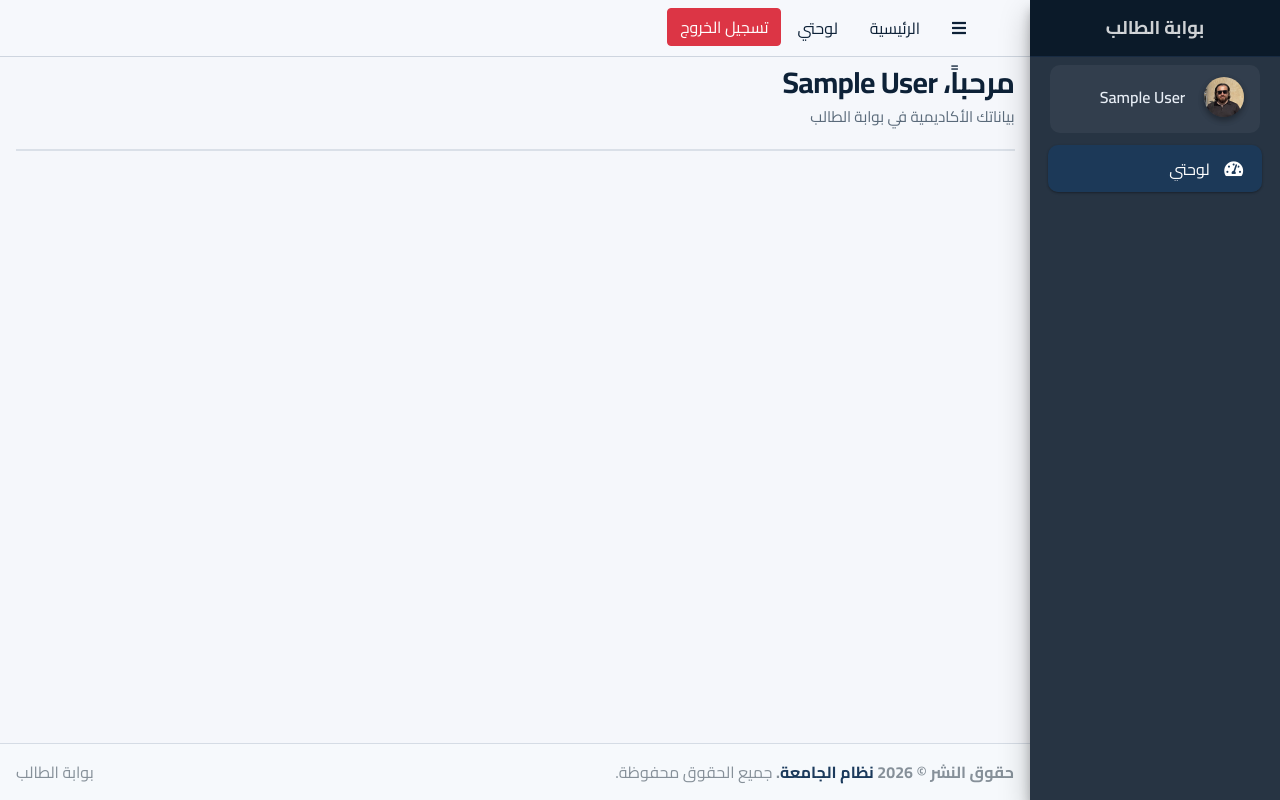
After one commit to muhammed-bedran/university-system, a Laravel app: page /student/dashboard in a window 1280 px wide. The commit adds this page. Run offline with Laravel 12, Linux system fonts and the light colour scheme; the visitor is signed in with stand-in values (Sample User, id 1); data comes from the database, SQL or seed files in the repository; parts of the project's set-up code (start-up, migrations or seed data) failed here and were passed over; some libraries are stand-ins or nearby versions.

Commit message:
feat: Implement student dashboard and authentication features

```diff
--- /dev/null
+++ b/app/Http/Controllers/Student/DashboardController.php
@@ -0,0 +1,21 @@
+<?php
+
+namespace App\Http\Controllers\Student;
+
+use App\Http\Controllers\Controller;
+use Illuminate\Http\Request;
+use Illuminate\Support\Facades\Auth;
+
+class DashboardController extends Controller
+{
+    //
+    public function index()
+    {
+        $student = Auth::guard('student')->user();
+        $student->load('department.faculty');
+
+        return view('student.dashboard.index',[
+            'student' => $student,
+        ]);
+    }
+}
--- a/app/Providers/FortifyServiceProvider.php
+++ b/app/Providers/FortifyServiceProvider.php
@@ -25,14 +25,14 @@ class FortifyServiceProvider extends ServiceProvider
     {
         //
         $request = request();
-        if ($request->is('students/*'))  // users/faculties   users/students ,      users/departments
+        if ($request->is('student/*'))  // users/faculties   users/students ,      users/departments
         {
             // Custom logic for users routes
             Config::set('fortify.guard', 'student');
             Config::set('fortify.passwords', 'students');
-            Config::set('fortify.home', '/student/dashboard/index');
+            Config::set('fortify.home', '/student/dashboard');
             Config::set('fortify.prefix', 'student');
-        } else{
+        } else {
             Config::set('fortify.guard', 'web');
             Config::set('fortify.passwords', 'users');
             Config::set('fortify.home', '/user/dashboard/index');
@@ -68,7 +68,7 @@ class FortifyServiceProvider extends ServiceProvider
                 ($credentialId ?: $request->session()->getId()) . '|' . $request->ip()
             );
         });
-        if (Config::get('fortify.guard') == 'student') {
+        if (Config::get('fortify.guard') === 'student') {
 
             Fortify::viewPrefix('students.auth.');
         } else {
--- a/app/View/Components/Nav.php
+++ b/app/View/Components/Nav.php
@@ -9,13 +9,13 @@ use Illuminate\View\Component;
 class Nav extends Component
 {
     public $items;
+
     /**
      * Create a new component instance.
      */
-    public function __construct()
+    public function __construct(?string $config = null)
     {
-        //
-        $this->items = config('nav');
+        $this->items = config($config ?? 'nav');
     }
 
     /**
@@ -23,8 +23,8 @@ class Nav extends Component
      */
     public function render(): View|Closure|string
     {
-        return view('components.nav',[
-           'items' => $this->items
+        return view('components.nav', [
+            'items' => $this->items,
         ]);
     }
 }
--- /dev/null
+++ b/config/student_nav.php
@@ -0,0 +1,11 @@
+<?php
+
+
+return [
+    [
+      'title' => 'لوحتي',
+      'icon' => 'nav-icon fas fa-tachometer-alt',
+      'route'=> 'student.dashboard',
+    ],
+
+];
--- /dev/null
+++ b/resources/views/layouts/student/index.blade.php
@@ -0,0 +1,79 @@
+<!DOCTYPE html>
+<html lang="ar" dir="rtl">
+
+<head>
+    <meta charset="utf-8">
+    <meta name="viewport" content="width=device-width, initial-scale=1">
+    <title>بوابة الطالب | @yield('title')</title>
+
+    <link rel="stylesheet" href="https://fonts.googleapis.com/css2?family=Cairo:wght@300;400;600;700&display=swap">
+    <link rel="stylesheet" href="{{ asset('dashboard/plugins/fontawesome-free/css/all.min.css') }}">
+    <link rel="stylesheet" href="{{ asset('dashboard/dist/css/adminlte.min.css') }}">
+    <link rel="stylesheet" href="{{ asset('dashboard/dist/css/custom-rtl-navy.css') }}">
+    @stack('styles')
+</head>
+
+<body class="hold-transition sidebar-mini">
+    <div class="wrapper">
+
+        <nav class="main-header navbar navbar-expand navbar-white navbar-light">
+            <ul class="navbar-nav">
+                <li class="nav-item">
+                    <a class="nav-link" data-widget="pushmenu" href="#" role="button"><i class="fas fa-bars"></i></a>
+                </li>
+                <li class="nav-item d-none d-sm-inline-block">
+                    <a href="{{ route('student.dashboard') }}" class="nav-link">الرئيسية</a>
+                </li>
+                @yield('breadcrumb')
+                <li class="nav-item d-none d-sm-inline-block">
+                    <form action="{{ route('logout') }}" method="post">
+                        @csrf
+                        <button type="submit" class="btn btn-danger">تسجيل الخروج</button>
+                    </form>
+                </li>
+            </ul>
+        </nav>
+
+        <aside class="main-sidebar sidebar-dark-primary elevation-4">
+            <a href="{{ route('student.dashboard') }}" class="brand-link text-center">
+                <span class="brand-text font-weight-light">بوابة الطالب</span>
+            </a>
+
+            <div class="sidebar">
+                <div class="user-panel mt-3 pb-3 mb-3 d-flex">
+                    <div class="image">
+                        <img src="{{ asset('dashboard/dist/img/muhammed.png') }}" class="img-circle elevation-2"
+                            alt="صورة الطالب">
+                    </div>
+                    <div class="info">
+                        <a href="{{ route('student.dashboard') }}" class="d-block">{{ Auth::guard('student')->user()->name }}</a>
+                    </div>
+                </div>
+
+                <x-nav config="student_nav" />
+            </div>
+        </aside>
+
+        <div class="content-wrapper home-page">
+            <div class="content">
+                <div class="container-fluid home-shell">
+                    @yield('content')
+                </div>
+            </div>
+        </div>
+
+        <footer class="main-footer">
+            <div class="float-right d-none d-sm-inline">
+                بوابة الطالب
+            </div>
+            <strong>حقوق النشر &copy; 2026 <a href="#">نظام الجامعة</a>.</strong> جميع الحقوق محفوظة.
+        </footer>
+    </div>
+
+    <script src="{{ asset('dashboard/plugins/jquery/jquery.min.js') }}"></script>
+    <script src="{{ asset('dashboard/plugins/bootstrap/js/bootstrap.bundle.min.js') }}"></script>
+    <script src="{{ asset('dashboard/dist/js/adminlte.min.js') }}"></script>
+    @stack('scripts')
+</body>
+
+</html>
--- /dev/null
+++ b/resources/views/student/dashboard/index.blade.php
@@ -0,0 +1,20 @@
+@extends('layouts.student.index')
+
+@section('title', 'لوحتي')
+
+@section('breadcrumb')
+    <li class="nav-item d-none d-sm-inline-block">
+        <a href="#" class="nav-link">لوحتي</a>
+    </li>
+@endsection
+
+@section('content')
+    <div class="home-topbar mb-4">
+        <div>
+            <h1>مرحباً، {{ $student->name }}</h1>
+            <p class="home-sub">بياناتك الأكاديمية في بوابة الطالب</p>
+        </div>
+    </div>
+
+
+@endsection
--- /dev/null
+++ b/routes/student.php
@@ -0,0 +1,13 @@
+<?php
+
+use App\Http\Controllers\Student\DashboardController;
+use Illuminate\Support\Facades\Route;
+
+
+Route::group([
+    'prefix' => 'student',
+    'as' => 'student.',
+    'middleware' => ['auth:student']
+],function(){
+    Route::get('/dashboard',[DashboardController::class,'index'])->name('dashboard');
+});
--- a/routes/web.php
+++ b/routes/web.php
@@ -9,7 +9,7 @@ Route::get('/', function () {
 
 //require __DIR__.'/auth.php';
 require __DIR__ . '/dashboard.php';
-
+require __DIR__ . '/student.php';
 
 
 
```
Also changed, not shown: app/Http/Controllers/Dashboard/StudentsController.php (+11 -2 lines), app/View/Components/StudentNav.php (added, +30 -0 lines), resources/views/components/student-nav.blade.php (added, +14 -0 lines), resources/views/dashboard/pages/students/_form.blade.php (+23 -0 lines).
